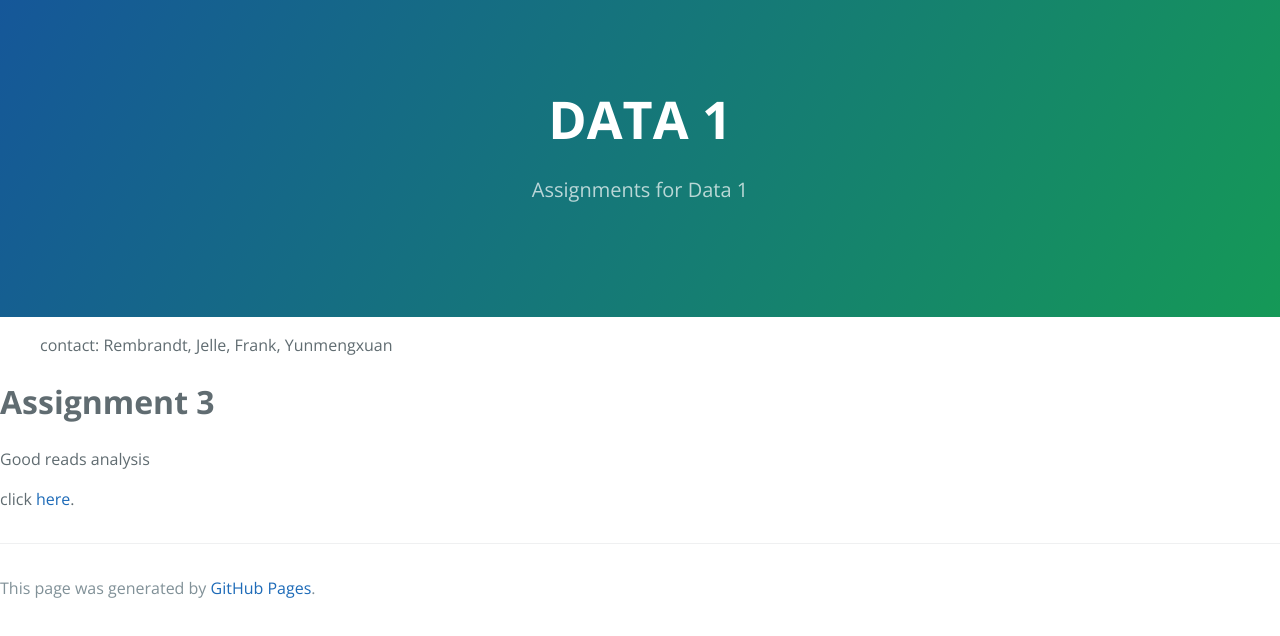
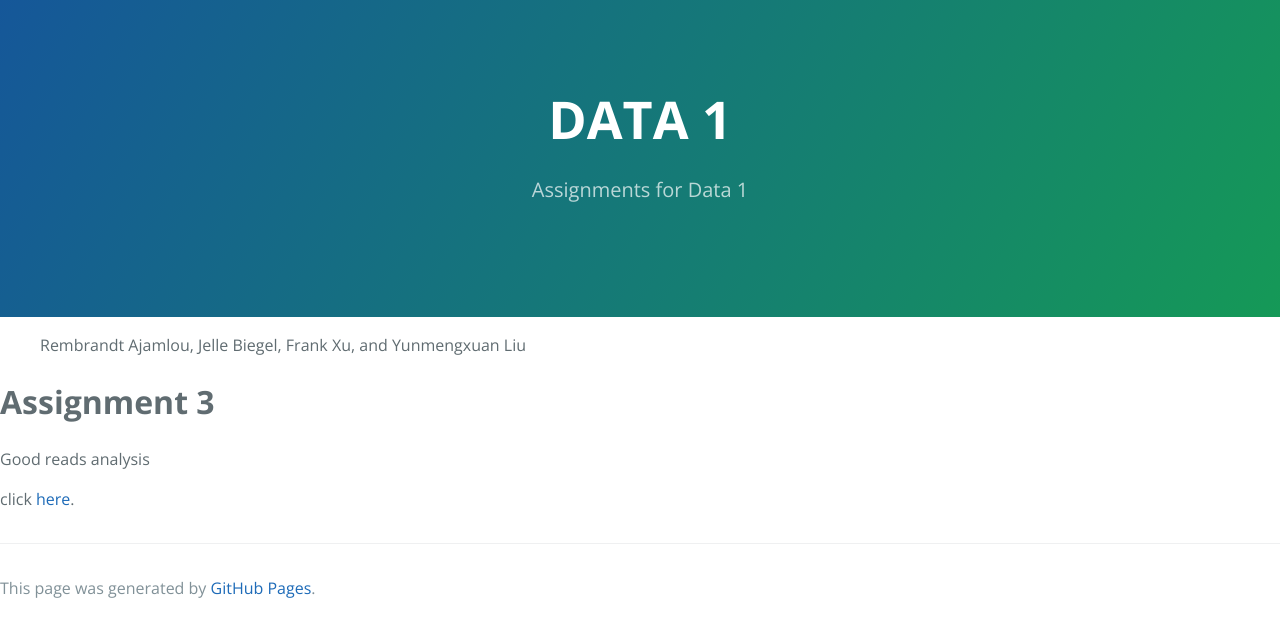
Before and after one commit to Franxuante/metdata1, a website: page index.html in a window 1280 px wide. Drawn offline with nearby package versions, Linux system fonts and the light colour scheme.

Commit message:
Update index.html

```diff
--- a/index.html
+++ b/index.html
@@ -16,7 +16,7 @@
     </section>
 
       <blockquote>
-      <p>contact: Rembrandt, Jelle, Frank, Yunmengxuan</p>
+      <p>Rembrandt Ajamlou, Jelle Biegel, Frank Xu, and Yunmengxuan Liu</p>
       </blockquote>
 
       <h1>
```
